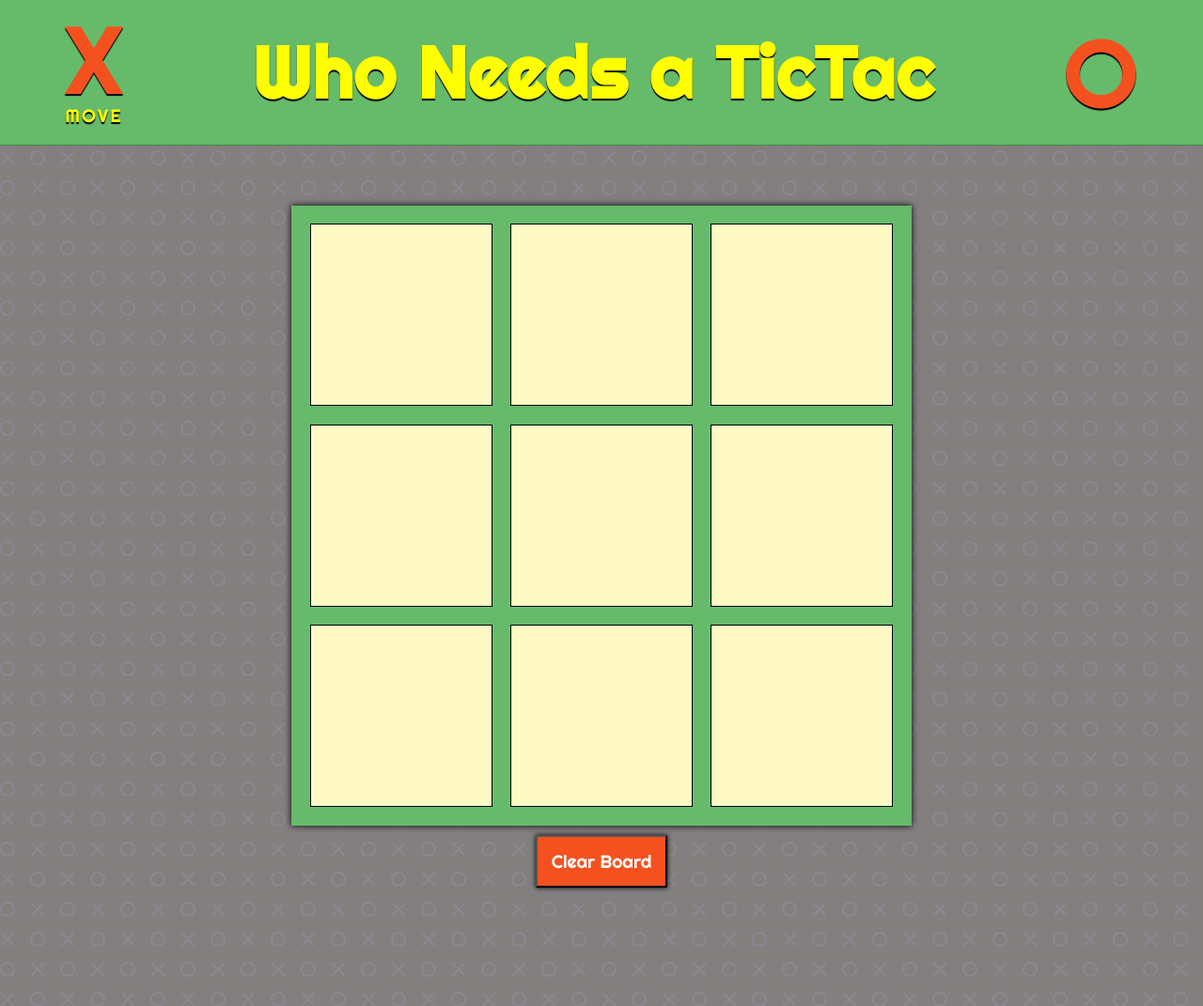
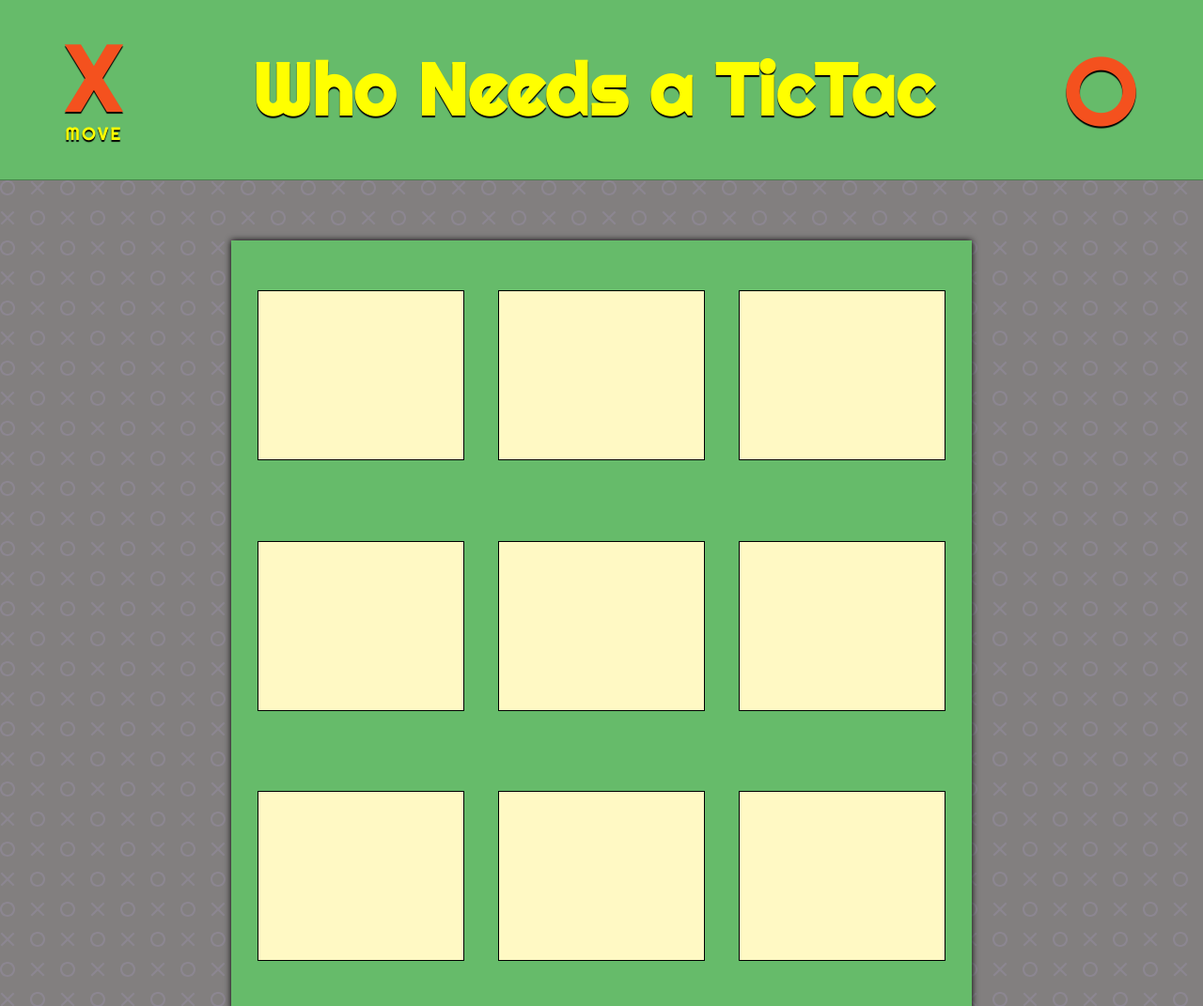
Before and after one commit to SixStringsCoder/who_needs_a_ticTac, a plain HTML site: page index.html in a window 1280 px wide. Shown: the top 1071 px of the page at 94% size. Drawn offline with nearby package versions, Linux system fonts and the light colour scheme.

Commit message:
Added some responsive CSS for small and medium sized screens

```diff
--- a/script.js
+++ b/script.js
@@ -70,8 +70,6 @@
   numberOfPLays += 1;
 });
 
-
-
 const addBoardValues = (target, sign) => {
   boardValues[target] = sign;
   whosTurn(myTurn);
@@ -88,10 +86,12 @@
          boardValues[sp1] === boardValues[sp2]
          &&
          boardValues[sp2] === boardValues[sp3]) {
-
            let winner = boardValues[sp1];
            setTimeout(winngMsg, 1000, winner);
            return boardValues[sp1];
+         }
+         if (boardValues[key] === true) {
+           console.log("Tie");
          }
     }
     // console.log(boardValues[sp1], boardValues[sp2], boardValues[sp3]);
--- a/style.css
+++ b/style.css
@@ -11,7 +11,7 @@
 /* BODY SET-UP */
 body {
   width: 100vw;
-  height: 100vw;
+  /* height: 100vw; */
   display: flex;
   flex-direction: column;
   justify-content: flex-start;
@@ -63,7 +63,9 @@
   margin: 0;
   font-size: 9rem;
   color: var(--orange);
-  text-shadow: 2px 2px 15px black;
+  text-shadow: 9px 8px 15px black;
+  background: white;
+  padding: 0 20px;
 }
 #winnerSymbol {
   color: var(--yellow);
@@ -113,10 +115,10 @@
 }
 
 #playAgain-btn {
-  margin: 10px;
-  padding: 15px;
+  margin: 20px;
+  padding: 17px;
   font-family: 'Righteous', cursive;
-  font-size: 1.2rem;
+  font-size: 2.2rem;
   background-color: var(--orange);
   color: #fff;
   box-shadow: 0 0 5px black;
@@ -162,3 +164,56 @@
 .winnerBlink {
   animation: blink .25 infinite;
 }
+
+
+/* MEDIA QUERIES */
+
+/* Small devices (landscape phones, 576px and up) */
+@media (min-width: 576px) {
+  #tictactoeContainer {
+    width: 90%;
+    height: 90%;
+  }
+
+  .square {
+    width: 26vw;
+    height: 26vw;
+    margin: 15px;
+    font-size: 25vw;
+  }
+
+}
+
+/* Medium devices (tablets, 768px and up) */
+@media (min-width: 768px) {
+  /* #tictactoeContainer {
+    width: 85%;
+    height: 85%;
+  }
+  .square {
+    width: 26vw;
+    height: 22vw;
+    font-size: 19vw;
+  } */
+}
+
+/* Large devices (desktops, 992px and up) */
+@media (min-width: 992px) {
+  #tictactoeContainer {
+    width: 60%;
+    height: 100vh;
+  }
+  .square {
+    width: 17vw;
+    height: 14vw;
+    margin: 9px;
+    font-size: 17vw;
+  }
+
+}
+
+/* Extra large devices (large desktops, 1200px and up) */
+@media (min-width: 1200px) {
+
+
+}
```
Also changed, not shown: screenshots/phone.png (added), screenshots/tablet.png (added), 1 other file.
